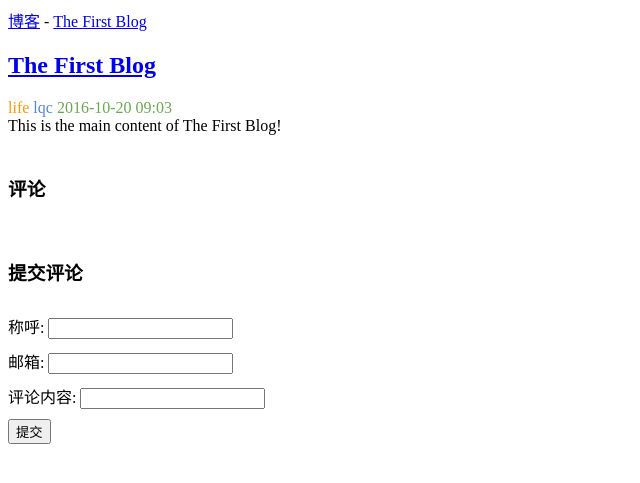
After one commit to liuqiuchen/myblog, a Django app: a page that uses templates/blog-detail.html in a window 1280 px wide. The commit adds this page. Shown: the top 483 px of the page, without its empty margins (0-640 px from the left). Run offline with Django 3.2, Linux system fonts and the light colour scheme; data comes from the database, SQL or seed files in the repository; both versions use the stored data as it was after the commit.

Commit message:
add and edit

```diff
--- a/blog/admin.py
+++ b/blog/admin.py
@@ -1,6 +1,6 @@
 from django.contrib import admin
 
-from .models import Category, Tag, Blog
+from .models import Category, Tag, Blog, Comment
 
 
-admin.site.register([Category, Tag, Blog])
+admin.site.register([Category, Tag, Blog, Comment])
--- /dev/null
+++ b/blog/forms.py
@@ -0,0 +1,21 @@
+from django import forms
+from django.db import models
+
+class CommentForm(forms.Form):
+    '''
+    评论表单
+    '''
+
+    # 定义三个字段：称呼、邮箱和评论内容
+    name = forms.CharField(label='称呼', max_length=16, error_messages={
+            'required': '请填写您的称呼',
+            'max_length': '称呼太长'
+        })
+    email = forms.EmailField(label='邮箱', error_messages={
+            'required': '请填写您的邮箱',
+            'invalid': '邮箱格式不正确'
+        })
+    content = forms.CharField(label='评论内容', error_messages={
+            'required': '请填写您的评论内容',
+            'max_length': '评论内容太长'
+        })
--- a/blog/models.py
+++ b/blog/models.py
@@ -30,7 +30,6 @@ class Blog(models.Model):
     category = models.ForeignKey(Category, verbose_name='分类')
     tags = models.ManyToManyField(Tag, verbose_name='标签')
 
-
 class Comment(models.Model):
     """
     评论
--- a/blog/views.py
+++ b/blog/views.py
@@ -1,5 +1,7 @@
 from django.shortcuts import render
-from blog.models import Blog
+from django import forms
+from blog.models import Blog, Comment
+from blog.forms import CommentForm
 import datetime
 
 # Create your views here.
@@ -9,3 +11,25 @@ def get_blogs(request):
 		'blogs': Blog.objects.all().order_by('-created')
 	}
 	return render(request, 'blog-list.html', ctx)
+
+def get_detail(request, blog_id):
+    try:
+        blog = Blog.objects.get(id=blog_id)
+    except Blog.DoesNotExist:
+        raise Http404
+
+    if request.method == 'GET':
+        form = CommentForm()
+    else:
+        form = CommentForm(request.POST)
+        if form.is_valid():
+            cleaned_data = form.cleaned_data
+            cleaned_data['blog'] = blog
+            Comment.objects.create(**cleaned_data)
+
+    ctx = {
+        'blog': blog,
+        'comments': blog.comment_set.all().order_by('-created'),
+        'form': form
+    }
+    return render(request, 'blog-detail.html', ctx)
--- a/myblog/settings.py
+++ b/myblog/settings.py
@@ -45,7 +45,7 @@ MIDDLEWARE = [
     'django.middleware.security.SecurityMiddleware',
     'django.contrib.sessions.middleware.SessionMiddleware',
     'django.middleware.common.CommonMiddleware',
-    'django.middleware.csrf.CsrfViewMiddleware',
+    #'django.middleware.csrf.CsrfViewMiddleware',
     'django.contrib.auth.middleware.AuthenticationMiddleware',
     'django.contrib.messages.middleware.MessageMiddleware',
     'django.middleware.clickjacking.XFrameOptionsMiddleware',
--- a/myblog/urls.py
+++ b/myblog/urls.py
@@ -16,8 +16,10 @@ Including another URLconf
 from django.conf.urls import url
 from django.contrib import admin
 from blog.views import get_blogs
+from blog.views import get_detail
 
 urlpatterns = [
     url(r'^admin/', admin.site.urls),
     url(r'^$', get_blogs, name='blog_get_blogs'),
+    url(r'^detail/(\d+)$', get_detail, name='blog_get_detail'),
 ]
--- /dev/null
+++ b/templates/blog-detail.html
@@ -0,0 +1,55 @@
+<!DOCTYPE html>
+<html lang="zh-cn">
+<head>
+	<meta charset="UTF-8">
+	<title>{{blog.title}}</title>
+</head>
+<body>
+
+<div class="header">
+    <span><a href="{% url 'blog_get_blogs' %}">博客</a> - <a href="{% url 'blog_get_detail' blog.id %}">{{ blog.title }}</a></span>
+</div>
+
+<div class="content">
+    <div class="blog">
+        <div class="title">
+            <a href="#"><h2>{{ blog.title }}</h2></a>
+        </div>
+        <div class="info">
+            <span class="category" style="color: #ff9900;">{{ blog.category.name }}</span>
+            <span class="author" style="color: #4a86e8">{{ blog.author }}</span>
+            <span class="created" style="color: #6aa84f">{{ blog.created|date:"Y-m-d H:i" }}</span>
+        </div>
+        <div class="summary">
+            {{ blog.content }}
+        </div>
+    </div>
+    <div class="comment">
+        <div class="comments-display" style="padding-top: 20px;">
+            <h3>评论</h3>
+            {% for comment in comments %}
+                <div class="comment-field" style="padding-top: 10px;">
+                    {{ comment.name }} 说: {{ comment.content }}
+                </div>
+            {% endfor %}
+        </div>
+        <div class="comment-post" style="padding-top: 20px;">
+            <h3>提交评论</h3>
+            <form action="{% url 'blog_get_detail' blog.id %}" method="post">
+                {% csrf_token %}
+                {% for field in form %}
+                    <div class="input-field" style="padding-top: 10px">
+                        {{ field.label }}: {{ field }}
+                    </div>
+                    <div class="error" style="color: red;">
+                        {{ field.errors }}
+                    </div>
+                {% endfor %}
+                <button type="submit" style="margin-top: 10px">提交</button>
+            </form>
+        </div>
+    </div>
+</div>
+
+</body>
+</html>
--- a/templates/blog-list.html
+++ b/templates/blog-list.html
@@ -24,7 +24,7 @@
 {% for blog in blogs %}
     <div class="blog">
         <div class="title">
-            <a href="#"><h2>{{ blog.title }}</h2></a>
+            <a href="{% url 'blog_get_detail' blog.id %}" target="_blank"><h2>{{ blog.title }}</h2></a>
         </div>
         <div class="info">
             <span class="category" style="color: #ff9900;">{{ blog.category.name }}</span>
```
Also changed, not shown: db.sqlite3.
